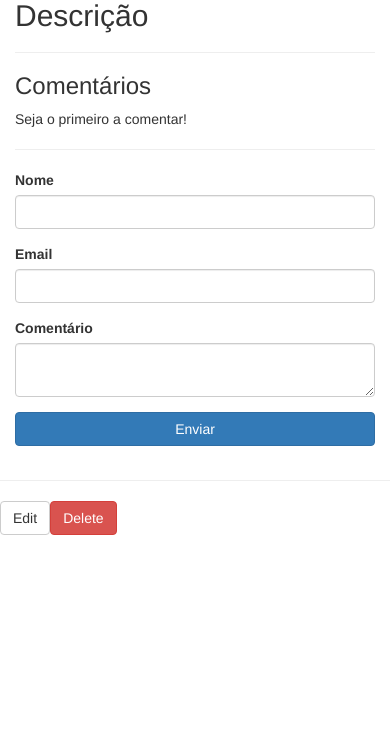
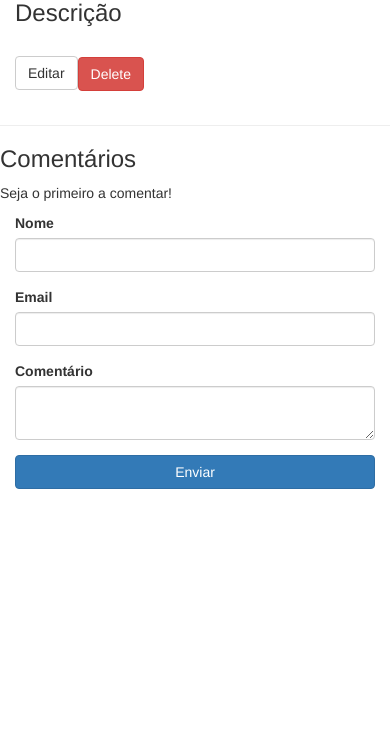
Before and after one commit to allansp9/projeto-blog, a CodeIgniter app: page /database/index.php/comments/create/1 in a window 390 px wide. Shown: the part 508-1243 px from the top of the page. After the commit the page ends 997 px from the top, so only its background shows below. Run offline with CodeIgniter, Linux system fonts and the light colour scheme; data that the repository does not hold is empty; some libraries are stand-ins or nearby versions.

Commit message:
design pagina do filme finalizado

```diff
--- a/application/models/Category_model.php
+++ b/application/models/Category_model.php
@@ -12,7 +12,7 @@
             return $this->db->insert('categories', $data);
         }
         public function get_categories($user_id){
-            $this->db->order_by('list_name');
+            $this->db->order_by('name');
             $query = $this->db->get_where('categories', array('user_id' => $user_id));
             return $query->result_array();
         }
--- a/application/views/includes/header.php
+++ b/application/views/includes/header.php
@@ -4,7 +4,7 @@
     <title>ciBlog</title>
     <link rel="stylesheet" href="https://bootswatch.com/darkly/bootstrap.min.css" type="text/css" />
     <link rel="stylesheet" href="<?php echo base_url(); ?>assets/css/style.css">
-    <script src="https://cdn.ckeditor.com/4.7.0/standard/ckeditor.js"></script>
+    <script src="http://cdn.ckeditor.com/4.7.0/standard/ckeditor.js"></script>
 </head>
 <body>
 	<nav class="navbar navbar-inverse">
--- a/application/views/posts/edit.php
+++ b/application/views/posts/edit.php
@@ -18,10 +18,5 @@
       <?php endforeach; ?>
     </select>
   </div>
-  <div class="form-group">
-    <label>Enviar Imagem</label>
-    <input type="file" name="userfile" size="20">
-
-  </div>
   <button type="submit" class="btn btn-default">Salvar</button>
 </form>
--- a/application/views/posts/view.php
+++ b/application/views/posts/view.php
@@ -1,25 +1,47 @@
 <div class="row">
-    <div class="col-md-8">
-        <h2><?= $post['title']; ?></h2>
+    <div class="col-md-6">
         <img class="poster img-responsive" src="<?php echo site_url(); ?>assets/images/posts/<?php echo $post['post_image']; ?>" alt="<?php echo $post['title']; ?>">
     </div>
+    <div class="col-md-6">
+        <h1><?= $post['title']; ?></h1>
+        <hr>
+        <h3>Descrição</h3>
+        <?= $post['body']; ?>
+    </div>
+</div>
 
-    <div class="post-body col-md-4">
-        <h2>Descrição</h2>
-        <?= $post['body']; ?>
+<br>
+
+<?php if($this->session->userdata('user_id') == $post['user_id']): ?>
+    <div class="row">
+        <div class="col-md-1">
+            <a class="btn btn-default pull-left" href="<?php echo base_url(); ?>posts/edit/<?php echo $post['slug']; ?>">Editar</a>
+        </div>
+        <div class="col-md-1">
+            <?php echo form_open('/posts/delete/'.$post['id']); ?>
+                <input type="submit" value="Delete" class="btn btn-danger" />
+            </form>
+        </div>
+    </div>
+<?php endif; ?>
+
+<div class="row">
     <hr>
     <h3>Comentários</h3>
     <?php if($comments) : ?>
         <?php foreach($comments as $comment) : ?>
             <div class="well">
-                    <h5><?php echo $comment['body']; ?> <br><i class="pull-right">Por: <?php echo $comment['name']; ?></i></h5>
+                <h5><?php echo $comment['body']; ?> <br><i class="pull-right">- <?php echo $comment['name']; ?></i></h5>
             </div>
         <?php endforeach; ?>
     <?php else : ?>
         <p>Seja o primeiro a comentar!</p>
     <?php endif; ?>
-        <hr>
+</div>
+
+<div class="row">
     <?php echo validation_errors(); ?>
+    <div class="col-md-6 col-md-offset-3">
         <?php echo form_open('comments/create/'.$post['id']); ?>
             <div class="form-group">
                 <label>Nome</label>
@@ -37,12 +59,3 @@
             <button type="submit" class="btn btn-primary btn-block">Enviar</button>
     </div>
 </div>
-    <div class="row">
-        <?php if($this->session->userdata('user_id') == $post['user_id']): ?>
-        <hr>
-        <a href="<?php echo base_url(); ?>posts/edit/<?php echo $post['slug']; ?>" class="btn btn-default pull-left">Edit</a>
-        <?php echo form_open('/posts/delete/'.$post['id']); ?>
-            <input type="submit" value="Delete" class="btn btn-danger" />
-        </form>
-        <?php endif; ?>
-    </div>
```
Also changed, not shown: application/controllers/Posts.php (+4 -4 lines), assets/css/style.css (line endings or trailing spaces), assets/images/posts/7c00110c43252b1c945d7e7ae39f839d1.jpg (added). Lines whose indentation alone changed are shown as unchanged.
